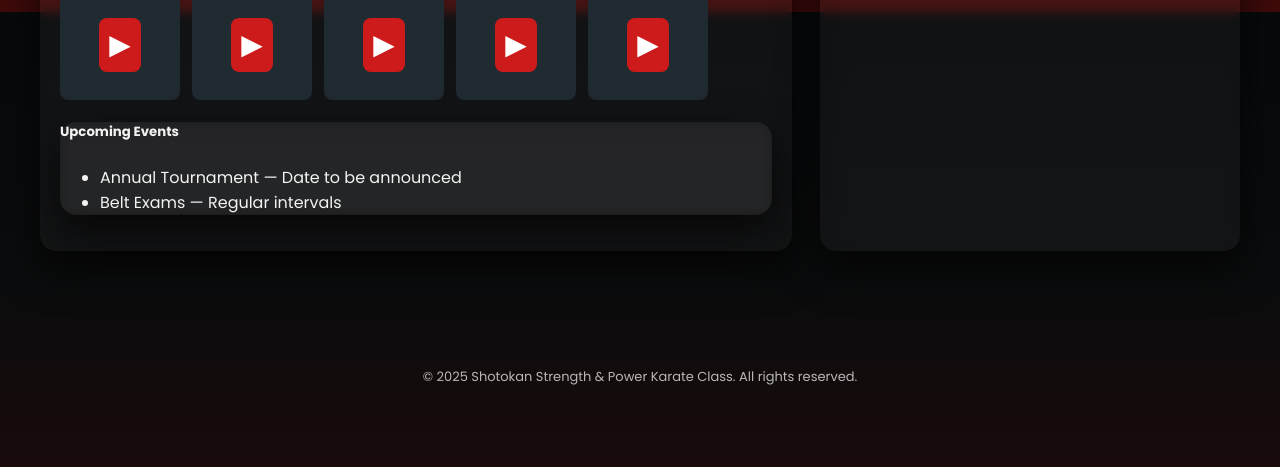
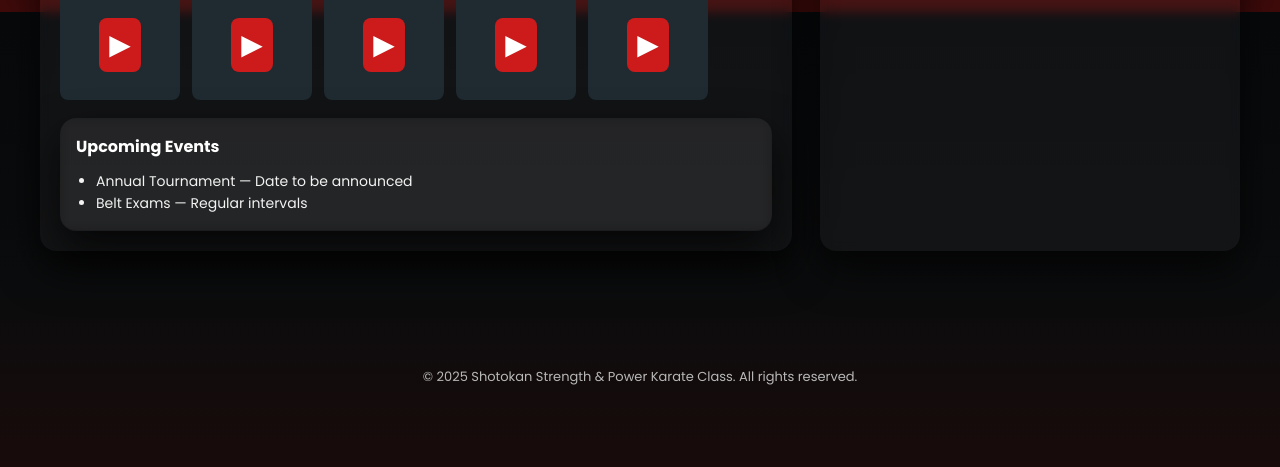
Before and after one commit to dashoreneil-spec/Anirudh-Shotokan-Karate-Class-, a plain HTML site: page index.html in a window 1280 px wide. Shown: the part 2388-2855 px from the top of the page. Drawn offline with Linux system fonts and the light colour scheme.

Commit message:
index.html

```diff
--- a/index.html
+++ b/index.html
@@ -21,6 +21,28 @@
     background-attachment: fixed;
     -webkit-font-smoothing:antialiased; -moz-osx-font-smoothing:grayscale;
   }
+.events {
+  padding: 16px;
+  margin-top: 16px;
+  border-radius: 12px;
+  background: var(--card-glass);
+  color: #f3f3f3;
+  font-size: 14px;
+  line-height: 1.6;
+  word-wrap: break-word;
+  overflow-wrap: break-word;
+}
+.events h5 {
+  margin: 0 0 10px;
+  font-size: 16px;
+  font-weight: 700;
+  color: #fff;
+}
+.events ul {
+  margin: 0;
+  padding-left: 20px;
+  list-style-type: disc;
+}
 
   /* header */
   .header {display:flex; align-items:center; justify-content:space-between; padding:22px 48px; gap:20px;}
```
